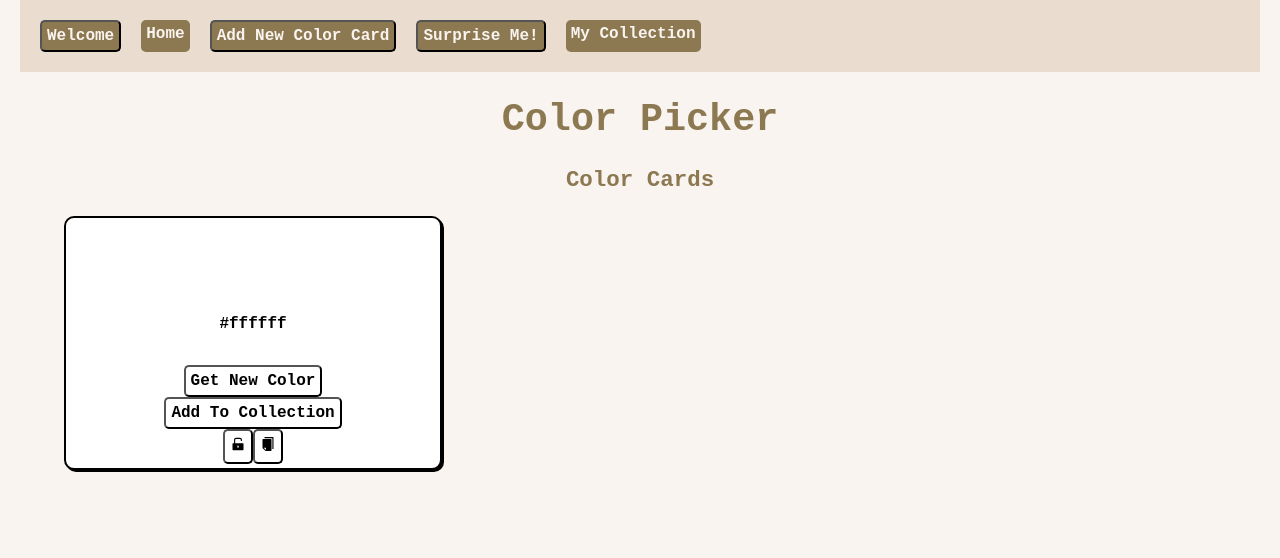
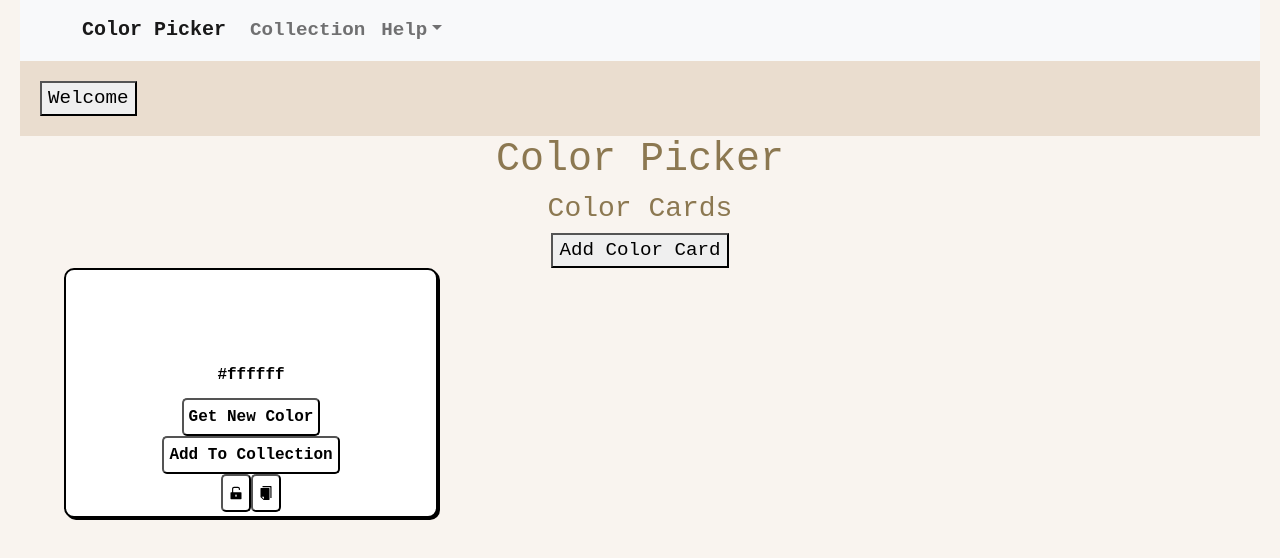
Before and after one commit to lauble/color-picker, a React (Create React App) app: page / in a window 1280 px wide. Shown: the top 558 px of the page. Built offline with nearby package versions, Linux system fonts and the light colour scheme.

Commit message:
added react-bootstrap, bootstrap navbar component

```diff
--- a/package.json
+++ b/package.json
@@ -6,7 +6,9 @@
     "@testing-library/jest-dom": "^5.16.5",
     "@testing-library/react": "^13.4.0",
     "@testing-library/user-event": "^13.5.0",
+    "bootstrap": "^5.2.3",
     "react": "^18.2.0",
+    "react-bootstrap": "^2.7.2",
     "react-copy-to-clipboard": "^5.1.0",
     "react-dom": "^18.2.0",
     "react-icons": "^4.8.0",
--- a/src/App.css
+++ b/src/App.css
@@ -45,18 +45,18 @@ body {
   box-shadow: 2px 2px black;
 }
 
-button, .nav-link {
-  font-family: 'Courier New', Courier, monospace;
-  font-size: medium;
-  font-weight: bold;
-  text-decoration: none;
-  width: fit-content;
-  padding: 5px;
-  border-radius: 5px;
-  background-color: #8c7851;
-  color: #f9f4ef;
-  cursor: pointer;
-}
+/* button, .nav-link { */
+  /* font-family: 'Courier New', Courier, monospace; */
+  /* font-size: medium; */
+  /* font-weight: bold; */
+  /* text-decoration: none; */
+  /* width: fit-content; */
+  /* padding: 5px; */
+  /* border-radius: 5px; */
+  /* background-color: #8c7851; */
+  /* color: #f9f4ef; */
+  /* cursor: pointer; */
+/* } */
 
 .other-btns {
   font-family: 'Courier New', Courier, monospace;
--- a/src/App.js
+++ b/src/App.js
@@ -1,9 +1,9 @@
 import './App.css';
 import { useState } from 'react';
 import ColorCard from './components/ColorCard';
+import Navigation from './components/Navigation';
 import Modal from 'react-modal';
 import { AiFillUnlock, AiFillCopy } from 'react-icons/ai';
-import { NavLink } from 'react-router-dom';
 
 Modal.setAppElement('#root');
 
@@ -43,18 +43,11 @@ function App() {
 
   return (
     <div className="App">
+        <Navigation />
       <div id="nav">
         <button id="instructions-btn" onClick={openModal}>
           Welcome
         </button>
-        <NavLink className="nav-link" to="/" end>
-          Home
-        </NavLink>
-        <button onClick={onAddBtnClick}>Add New Color Card</button>
-        <button>Surprise Me!</button>
-        <NavLink className="nav-link" to="/collection">
-          My Collection
-        </NavLink>
       </div>
       <Modal
         isOpen={modalOpen}
@@ -65,7 +58,7 @@ function App() {
         <h3>Welcome!</h3>
         <ul>
           <li>
-            [ Add New Color Card ] - adds a new color card to your collection
+            [ Add Color Card ] - adds a new color card to your collection
           </li>
           <li>
             [ Surprise Me! ] - gets random colors for every card on your screen
@@ -87,6 +80,7 @@ function App() {
         <h1>Color Picker</h1>
       </header>
       <h3>Color Cards</h3>
+      <button onClick={onAddBtnClick}>Add Color Card</button>
       <div id="card-container">
         <ColorCard />
         {colorCardList}
--- /dev/null
+++ b/src/components/Navigation.js
@@ -0,0 +1,24 @@
+import React from 'react';
+import Container from 'react-bootstrap/Container';
+import Nav from 'react-bootstrap/Nav';
+import Navbar from 'react-bootstrap/Navbar';
+import NavDropdown from 'react-bootstrap/NavDropdown';
+
+export default function Navigation() {
+  return (
+    <Navbar bg="light" expand="lg" color="pink">
+      <Container>
+        <Navbar.Brand href="/home">Color Picker</Navbar.Brand>
+        <Navbar.Toggle aria-controls="basic-navbar-nav" />
+        <Navbar.Collapse id="basic-navbar-nav">
+          <Nav className="me-auto">
+            <Nav.Link href="/collection">Collection</Nav.Link>
+            <NavDropdown title="Help" id="basic-nav-dropdown">
+              <NavDropdown.Item>Instructions</NavDropdown.Item>
+            </NavDropdown>
+          </Nav>
+        </Navbar.Collapse>
+      </Container>
+    </Navbar>
+  );
+}
--- a/src/index.js
+++ b/src/index.js
@@ -1,28 +1,14 @@
 import React from 'react';
 import ReactDOM from 'react-dom/client';
+import 'bootstrap/dist/css/bootstrap.min.css';
 import './index.css';
 import App from './App';
 import reportWebVitals from './reportWebVitals';
-import { createBrowserRouter, RouterProvider } from 'react-router-dom';
-import Collection from './components/Collection';
-
-const router = createBrowserRouter([
-  {
-    path: '/',
-    element: <App />,
-  },
-  {
-    path: '/collection',
-    element: <Collection />,
-  },
-]);
 
 const root = ReactDOM.createRoot(document.getElementById('root'));
 root.render(
   <React.StrictMode>
-    <RouterProvider router={router}>
-      <App />
-    </RouterProvider>
+    <App />
   </React.StrictMode>
 );
 
```
Also changed, not shown: src/components/Home.js (added, +7 -0 lines), 1 other file (tests, documents, lock files or other folders).
